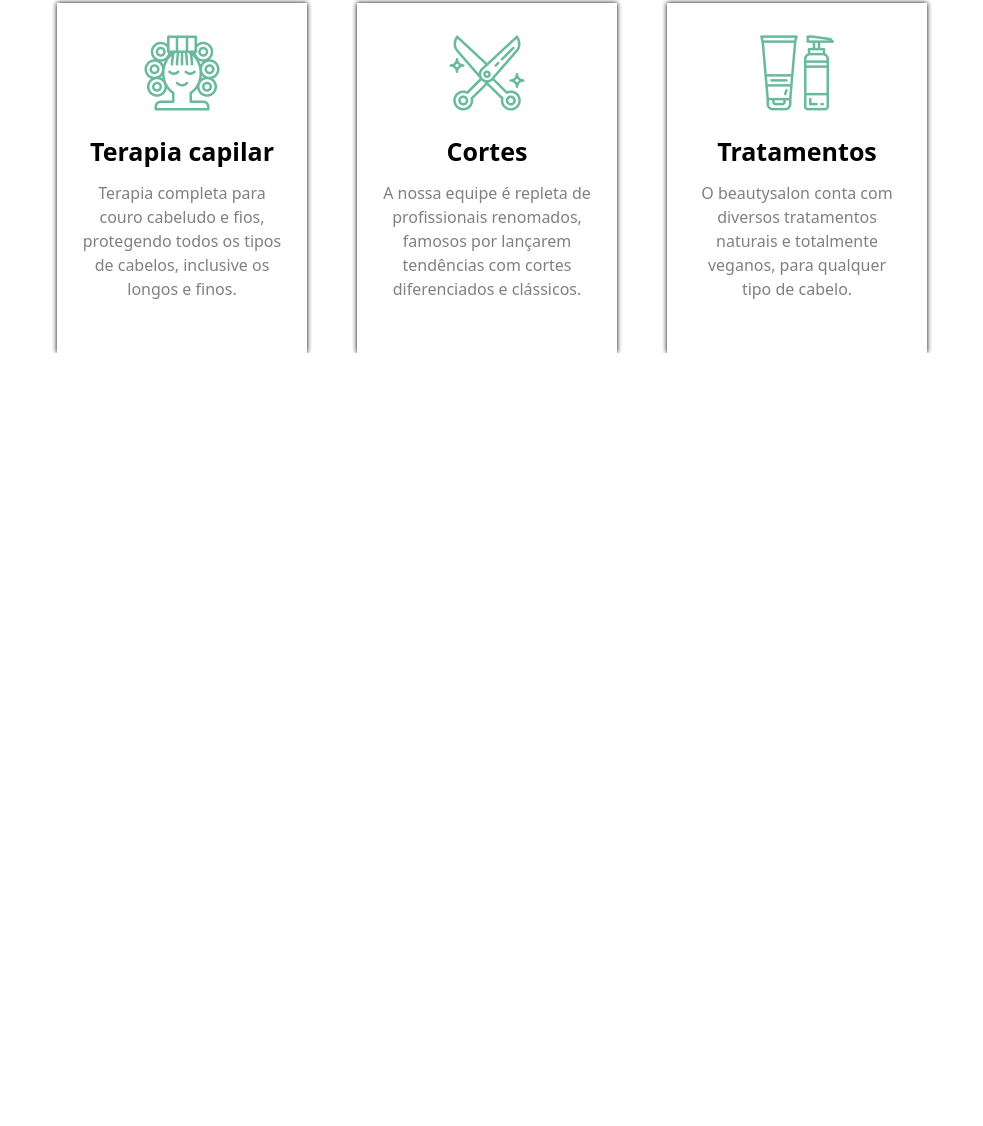
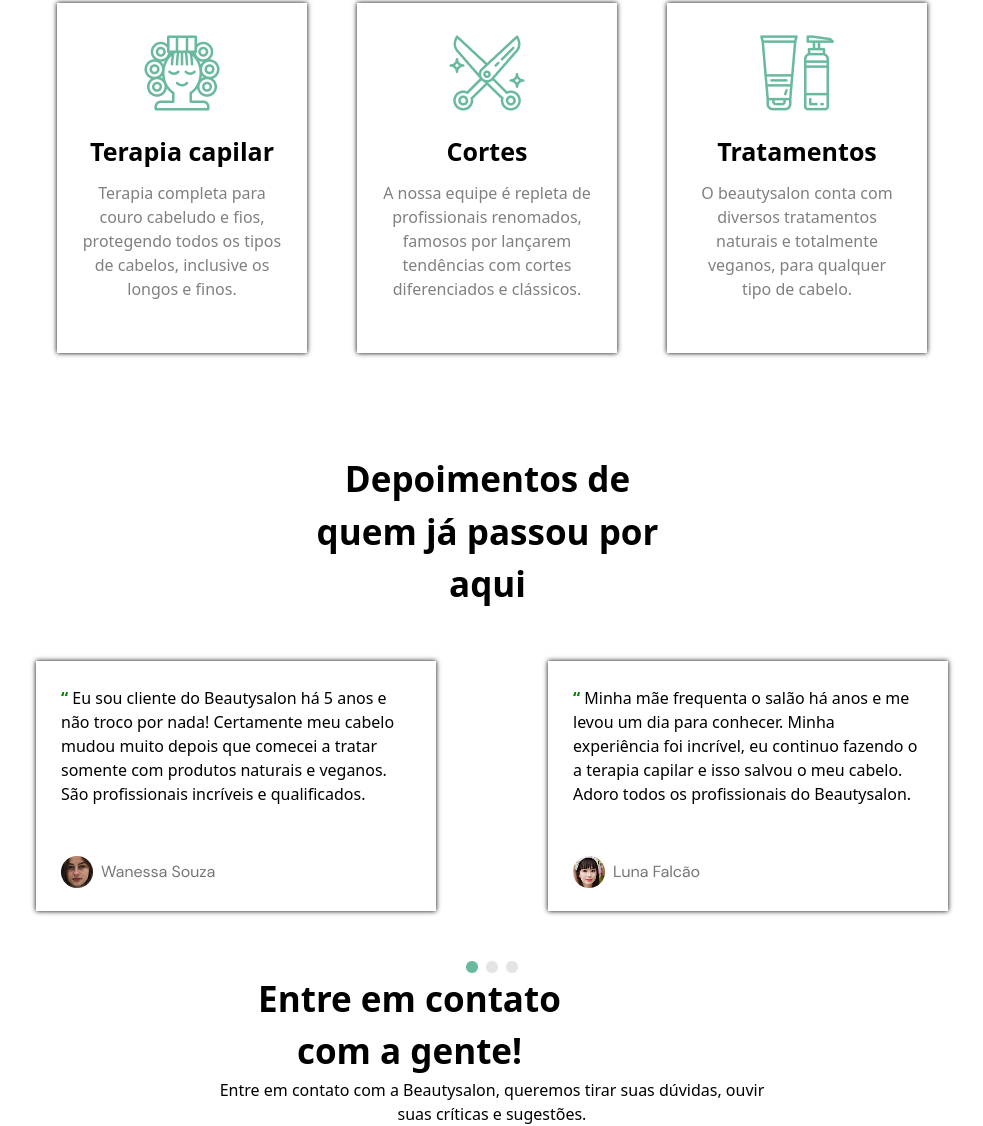
Before and after one commit to ganievabdullo727-web/tailwind2, a website: page index.html in a window 1280 px wide. Shown: the part 1459-2585 px from the top of the page, without its empty margins (148-1131 px from the left). Before the commit the page ends 1812 px from the top, so only its background shows below. Drawn offline with Linux system fonts and the light colour scheme.

Commit message:
section5

```diff
--- a/index.html
+++ b/index.html
@@ -1,11 +1,13 @@
 <!DOCTYPE html>
 <html lang="en">
+
 <head>
   <meta charset="UTF-8">
   <meta name="viewport" content="width=device-width, initial-scale=1.0">
   <title>Document</title>
   <link rel="stylesheet" href="./src/output.css">
 </head>
+
 <body>
   <div>
     <div class="flex justify-between p-[30px] items-center max-w-300 m-auto ">
@@ -41,7 +43,8 @@
       <h4 class="text-[grey] text-center w-[300px] m-auto">
         Um salão exclusivo em São Paulo, especializado em tratamentos naturais.
       </h4>
-       <button class="p-[10px] text-white rounded-2xl w-fit bg-[green] text-[white] m-auto text-center"> Agendar um  horário</button>
+      <button class="p-[10px] text-white rounded-2xl w-fit bg-[green] text-[white] m-auto text-center"> Agendar um
+        horário</button>
     </div>
   </div>
 
@@ -54,13 +57,19 @@
       </h1>
       <div class="flex flex-col gap-[20px]">
         <h4 class="text-[grey] text-justify w-[400px] m-auto">
-       Lorem ipsum dolor sit amet, consectetur adipiscing elit. Suspendisse sagittis arcu quis nisi luctus, id accumsan felis tristique. Proin quis bibendum diam. Sed consequat nisl laoreet eros ultricies pellentesque. Nullam in est porta, pellentesque massa vitae, vehicula risus.
+          Lorem ipsum dolor sit amet, consectetur adipiscing elit. Suspendisse sagittis arcu quis nisi luctus, id
+          accumsan felis tristique. Proin quis bibendum diam. Sed consequat nisl laoreet eros ultricies pellentesque.
+          Nullam in est porta, pellentesque massa vitae, vehicula risus.
         </h4>
         <h4 class="text-[grey] text-justify w-[400px] m-auto">
-In placerat, felis vitae sodales dictum, lacus quam pretium mi, ut pretium urna turpis eu dui. Vestibulum id ullamcorper nibh. Donec luctus, nunc finibus elementum suscipit, tortor augue vulputate sapien, vitae feugiat enim augue sed.
+          In placerat, felis vitae sodales dictum, lacus quam pretium mi, ut pretium urna turpis eu dui. Vestibulum id
+          ullamcorper nibh. Donec luctus, nunc finibus elementum suscipit, tortor augue vulputate sapien, vitae feugiat
+          enim augue sed.
         </h4>
         <h4 class="text-[grey] text-justify w-[400px] m-auto">
-Quisque id aliquam elit. Suspendisse congue pharetra maximus. Duis rutrum velit a leo euismod dictum. Sed sodales est efficitur arcu tincidunt tincidunt. Curabitur fringilla, risus at feugiat feugiat, nisl nulla tincidunt tellus, elementum elementum lorem nisl eleifend dolor. Nullam eget dui at sem ullamcorper luctus.
+          Quisque id aliquam elit. Suspendisse congue pharetra maximus. Duis rutrum velit a leo euismod dictum. Sed
+          sodales est efficitur arcu tincidunt tincidunt. Curabitur fringilla, risus at feugiat feugiat, nisl nulla
+          tincidunt tellus, elementum elementum lorem nisl eleifend dolor. Nullam eget dui at sem ullamcorper luctus.
         </h4>
       </div>
     </div>
@@ -74,7 +83,8 @@ Quisque id aliquam elit. Suspendisse congue pharetra maximus. Duis rutrum velit
     <div>
       <h1 class="font-bold text-[30px] lg:m-auto lg:w-[150px]">Serviços</h1>
       <h4 class="w-[80%] text-gray-800 lg:text-center lg:w-[400px]">
-        Com mais de 10 anos no mercado, o <span class="text-[green]">Beautysalon</span> já conquistou clientes de inúmeros países com seus tratamentos exclusivos e totalmente naturais
+        Com mais de 10 anos no mercado, o <span class="text-[green]">Beautysalon</span> já conquistou clientes de
+        inúmeros países com seus tratamentos exclusivos e totalmente naturais
       </h4>
     </div>
     <div class="lg:flex justify-around gap-[50px]">
@@ -84,7 +94,8 @@ Quisque id aliquam elit. Suspendisse congue pharetra maximus. Duis rutrum velit
           Terapia capilar
         </h1>
         <h5 class="w-[80%] text-center m-auto text-[grey] pt-[10px]">
-        Terapia completa para couro cabeludo e fios, protegendo todos os tipos de cabelos, inclusive os longos e finos.
+          Terapia completa para couro cabeludo e fios, protegendo todos os tipos de cabelos, inclusive os longos e
+          finos.
         </h5>
       </div>
       <div class="w-[260px] h-[350px] shadow-[0px_0px_5px] m-auto mt-[50px]">
@@ -93,7 +104,8 @@ Quisque id aliquam elit. Suspendisse congue pharetra maximus. Duis rutrum velit
           Cortes
         </h1>
         <h5 class="w-[80%] text-center m-auto text-[grey] pt-[10px]">
-       A nossa equipe é repleta de profissionais renomados, famosos por lançarem tendências com cortes diferenciados e clássicos.
+          A nossa equipe é repleta de profissionais renomados, famosos por lançarem tendências com cortes diferenciados
+          e clássicos.
         </h5>
       </div>
       <div class="w-[260px] h-[350px] shadow-[0px_0px_5px] m-auto mt-[50px]">
@@ -110,6 +122,46 @@ de cabelo.
   </div>
 
 
-   <div></div>
+  <div class="mt-[100px]">
+    <div class="lg:w-[530px] lg:ml-[450px] lg:text-center">
+      <h1 class="font-bold text-[35px] w-[70%] ml-[60px]lg:w-[150px] ">
+        Depoimentos de
+        quem já passou
+        por aqui
+      </h1>
+    </div>
+    <div class="flex w-[80%] m-auto">
+    <div class="w-[300px] h-[300px] shadow-[0px_0px_5px] m-auto mt-[50px] p-[25px] lg:w-[400px] lg:h-[250px]">
+      <h4>
+        <span class="text-[green] font-bold">“</span> Eu sou cliente do Beautysalon há 5 anos e não troco por nada!
+        Certamente meu cabelo mudou muito depois que comecei a tratar somente com produtos naturais e veganos. São
+        profissionais incríveis e qualificados.
+      </h4>
+      <img class="mt-[50px]" src="./src/Client.png" alt="">
+    </div>
+
+    <div class="w-[300px] h-[300px] shadow-[0px_0px_5px] m-auto mt-[50px] p-[25px] lg:w-[400px] lg:h-[250px] hidden lg:block">
+      <h4>
+        <span class="text-[green] font-bold">“</span>      Minha mãe frequenta o salão há anos e me levou um dia para conhecer. Minha experiência foi incrível, eu continuo fazendo o a terapia capilar e isso salvou o meu cabelo. Adoro todos os profissionais do Beautysalon.
+      </h4>
+      <img class="mt-[50px]" src="./src/Client (1).png" alt="">
+    </div>
+  </div>
+  <div>
+    <img class="m-auto mt-[50px]" src="./src/Dots.png" alt="">
+  </div>
+  </div>
+  <div>
+       <div class="lg:w-[550px] lg:m-auto lg:text-center">
+      <h1 class="font-bold text-[35px] w-[70%] ml-[60px]lg:w-[150px] ">
+        Entre em contato
+com a gente!
+      </h1>
+      <h5 class="">
+        Entre em contato com a Beautysalon, queremos tirar suas dúvidas, ouvir suas críticas e sugestões.
+      </h5>
+    </div>
+  </div>
 </body>
+
 </html>
```
Also changed, not shown: src/Client (1).png (added), src/Client.png (added), src/Dots.png (added), src/output.css. Lines whose indentation alone changed are shown as unchanged.
